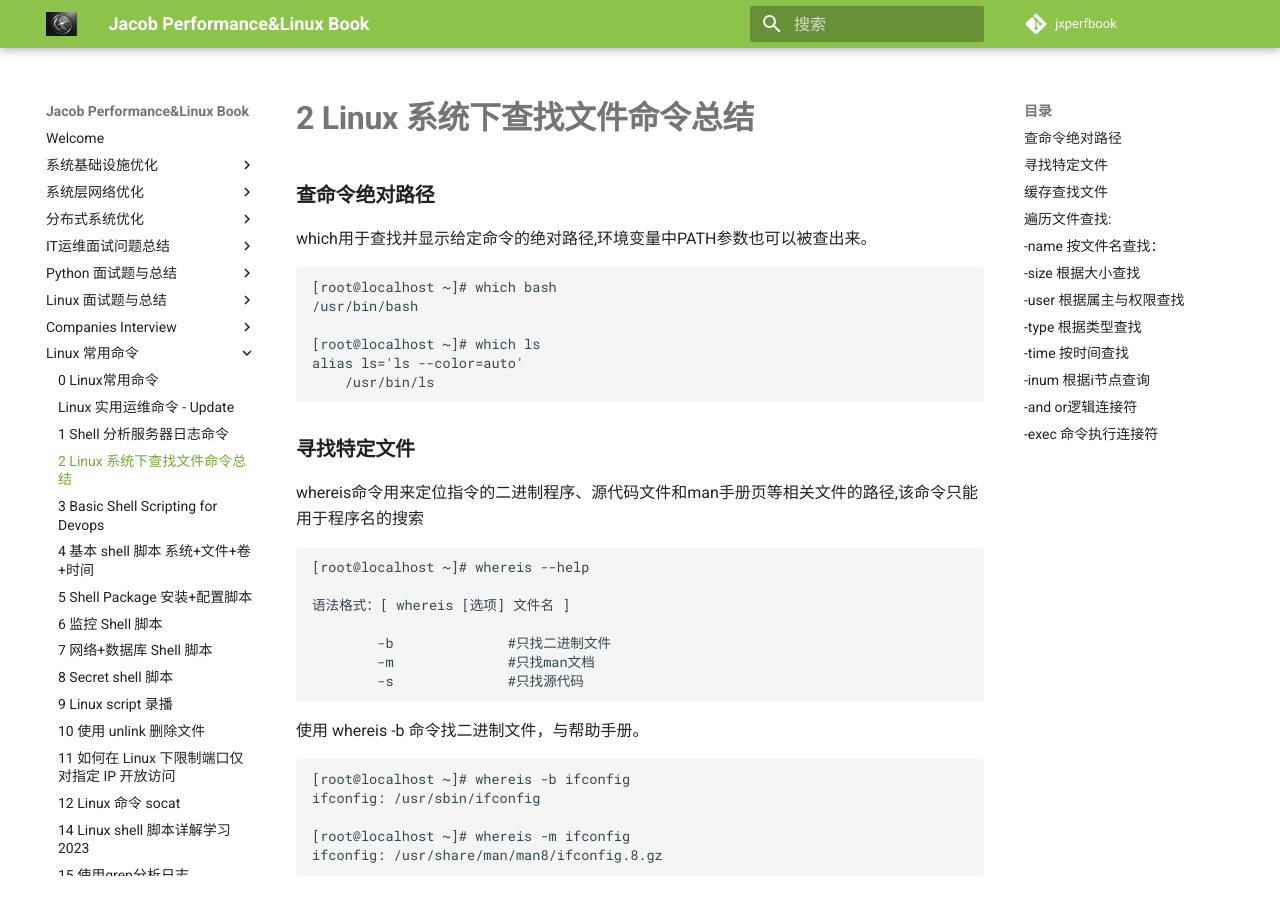
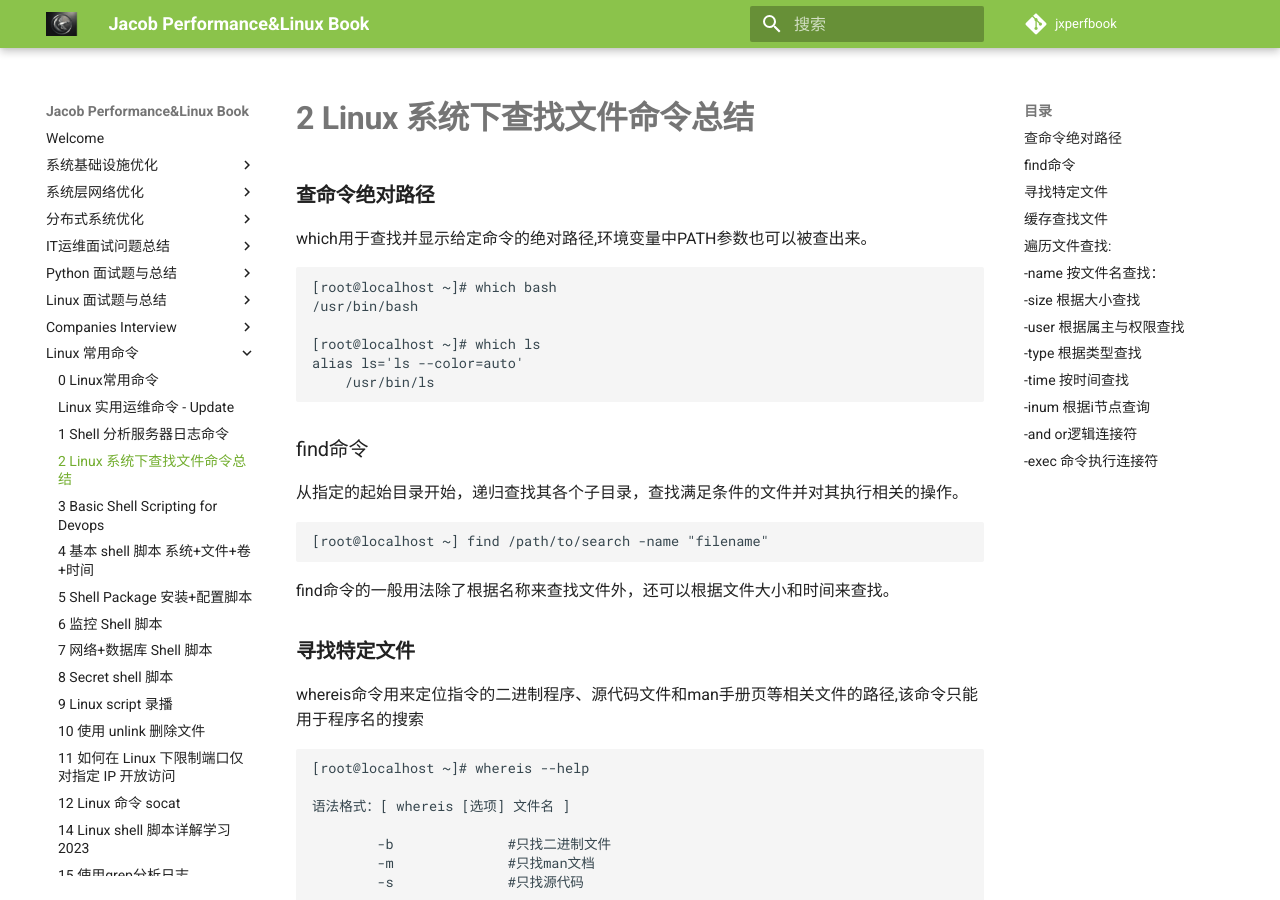
Before and after one commit to Chao-Xi/jxperfbook, an MkDocs documentation site: the page built from docs/chap8/2linux_locate.md, in a window 1280 px wide and 900 px high. Built offline with MkDocs 1.6.1 and Material for MkDocs 9.7.7, drawn with Linux system fonts in a browser that asks for light colours; comment, search, counter and statistics services are not loaded.

Commit message:
add locate

````diff
--- a/docs/chap8/2linux_locate.md
+++ b/docs/chap8/2linux_locate.md
@@ -12,6 +12,17 @@ which用于查找并显示给定命令的绝对路径,环境变量中PATH参数
 alias ls='ls --color=auto'
     /usr/bin/ls
 ```
+
+### find命令
+
+从指定的起始目录开始，递归查找其各个子目录，查找满足条件的文件并对其执行相关的操作。
+
+```
+[root@localhost ~] find /path/to/search -name "filename"
+```
+
+find命令的一般用法除了根据名称来查找文件外，还可以根据文件大小和时间来查找。
+
 
 ### **寻找特定文件**
 
````
Also changed, not shown: docs/chap7/Arch_anws.md (+3 -0 lines).
